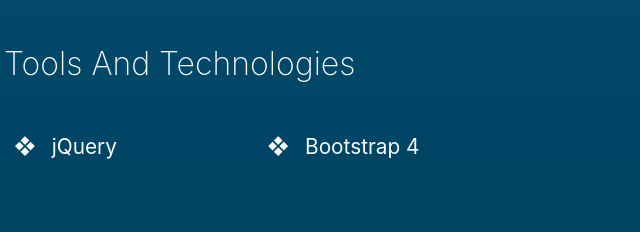
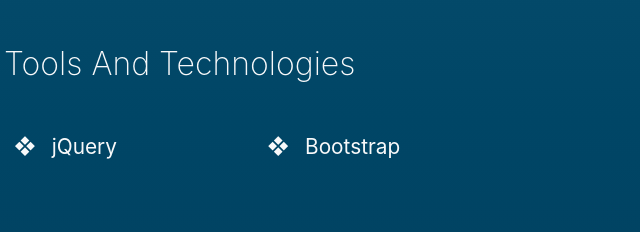
Before and after one commit to VIVEK-JAIN17/VIVEK-JAIN17.github.io, a website: page index.html in a window 1280 px wide. Shown: the part 2088-2320 px from the top of the page, 271-911 px from the left. Drawn offline with nearby package versions, Linux system fonts and the light colour scheme.

Commit message:
change in skills section

```diff
--- a/index.html
+++ b/index.html
@@ -225,14 +225,14 @@
                             <div class="col-6 col-md-4">
                                 <ul class="TnT">
                                     <li class="">jQuery</li>
-                                    <!--                                     <li class="">Bootstrap</li>
+                                    <!--<li class="">Bootstrap</li>
                                     <li class="">SQL</li> -->
                                 </ul>
                             </div>
                             <div class="col-6 col-md-4">
                                 <ul class="TnT">
-                                    <li class="">Bootstrap 4</li>
-                                    <!--                                     <li class="">React JS</li>
+                                    <li class="">Bootstrap</li>
+                                    <!--<li class="">React JS</li>
                                     <li class="">Angular JS</li>
                                     <li class="">Node JS</li> -->
                                 </ul>
```
